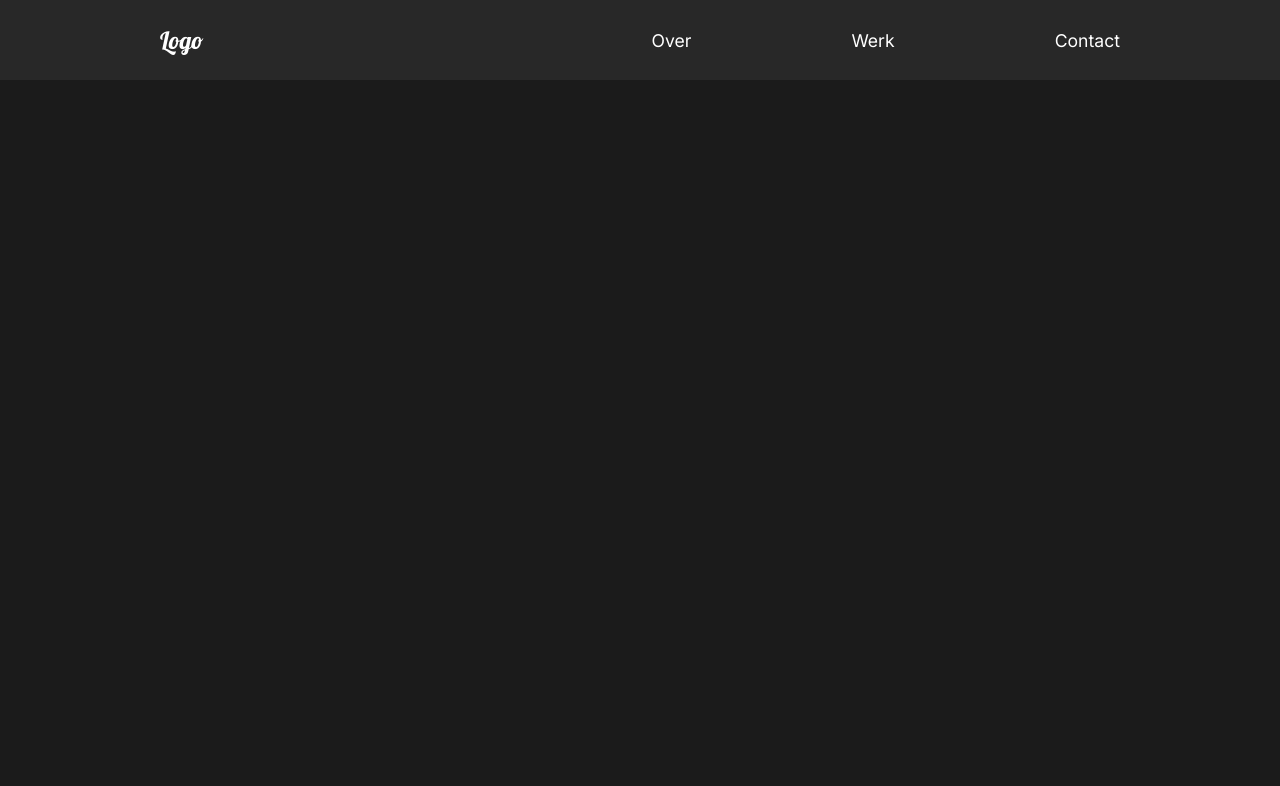
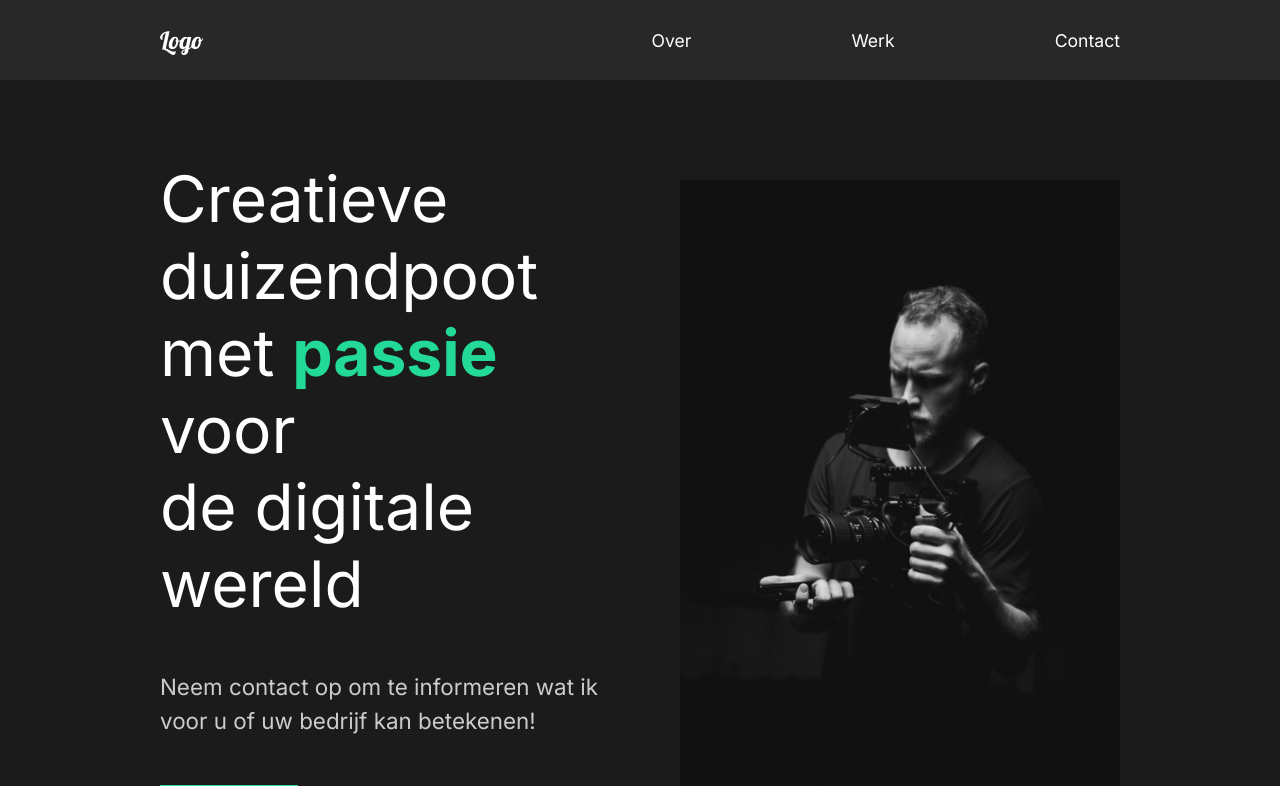
Before and after one commit to DylandeBruijn/react-portfolio, a React (Create React App) app: page /about in a window 1280 px wide. Shown: the top 786 px of the page. Built offline with nearby package versions, Linux system fonts and the light colour scheme.

Commit message:
Add page animations

```diff
--- a/src/App.js
+++ b/src/App.js
@@ -1,5 +1,5 @@
 // Import React Router
-import { Switch, Route } from "react-router-dom";
+import { Switch, Route, useLocation } from "react-router-dom";
 
 // Import Pages
 import { About } from "./pages/About";
@@ -10,16 +10,24 @@ import { ProjectDetail } from "./pages/ProjectDetail";
 // Global Style
 import { GlobalStyle } from "./components/GlobalStyle";
 
+// Animation
+import { AnimatePresence } from "framer-motion";
+
 // Components
 import { Nav } from "./components/Nav";
 
 export const App = () => {
+	const location = useLocation();
 	return (
 		<div className="App">
 			<GlobalStyle />
 			<Nav />
-			<Switch>
+			<AnimatePresence exitBeforeEnter>
+				<Switch location={location} key={location.pathname}>
 					<Route path="/" exact>
+						<About />
+					</Route>
+					<Route path="/about" exact>
 						<About />
 					</Route>
 					<Route path="/work" exact>
@@ -32,6 +40,7 @@ export const App = () => {
 						<Contact />
 					</Route>
 				</Switch>
+			</AnimatePresence>
 		</div>
 	);
 };
--- /dev/null
+++ b/src/animation.js
@@ -0,0 +1,17 @@
+export const pageAnimation = {
+	hidden: {
+		opacity: 0,
+		y: 300,
+	},
+	show: {
+		opacity: 1,
+		y: 0,
+		transition: {
+			duration: 1,
+		},
+	},
+	exit: {
+		opacity: 0,
+		y: 300,
+	},
+};
--- a/src/components/AboutSection.js
+++ b/src/components/AboutSection.js
@@ -1,16 +1,13 @@
-// Import React
-import React from "react";
-
-// Styled Components
-import styled from "styled-components";
-
-// Import StyledComponents
+// UI
 import {
 	StyledSection,
 	StyledDescription,
 	StyledImage,
 	StyledHide,
 } from "../styles";
+
+// Framer Motion
+import { motion } from "framer-motion";
 
 // Images
 import homeMain from "../img/home-main.png";
@@ -19,19 +16,19 @@ export const AboutSection = () => {
 	return (
 		<StyledSection>
 			<StyledDescription>
-				<div className="title">
+				<motion.div>
 					<StyledHide>
-						<h2>Creatieve duizendpoot</h2>
+						<motion.h2>Creatieve duizendpoot</motion.h2>
 					</StyledHide>
 					<StyledHide>
-						<h2>
+						<motion.h2>
 							met <span>passie</span> voor
-						</h2>
+						</motion.h2>
 					</StyledHide>
 					<StyledHide>
-						<h2>de digitale wereld</h2>
+						<motion.h2>de digitale wereld</motion.h2>
 					</StyledHide>
-				</div>
+				</motion.div>
 				<p>
 					Neem contact op om te informeren wat ik voor u of uw bedrijf kan
 					betekenen!
--- a/src/components/FaqSection.js
+++ b/src/components/FaqSection.js
@@ -1,10 +1,7 @@
-// Import React
-import React from "react";
-
 // Styled Components
 import styled from "styled-components";
 
-// Import StyledComponents
+// UI
 import { StyledSection } from "../styles";
 
 export const FaqSection = () => {
--- a/src/components/Nav.js
+++ b/src/components/Nav.js
@@ -1,7 +1,4 @@
-// Import React
-import React from "react";
-
-// Import React Router
+// React Router
 import { NavLink } from "react-router-dom";
 
 // Styled Components
--- a/src/pages/About.js
+++ b/src/pages/About.js
@@ -1,17 +1,23 @@
-// Import React
-import React from "react";
-
-//Page Components
+// UI
 import { AboutSection } from "../components/AboutSection";
 import { ServicesSection } from "../components/ServicesSection";
 import { FaqSection } from "../components/FaqSection";
 
+// Animations
+import { motion } from "framer-motion";
+import { pageAnimation } from "../animation";
+
 export const About = () => {
 	return (
-		<>
+		<motion.div
+			variants={pageAnimation}
+			initial="hidden"
+			animate="show"
+			exit="exit"
+		>
 			<AboutSection />
 			<ServicesSection />
 			<FaqSection />
-		</>
+		</motion.div>
 	);
 };
--- a/src/pages/Contact.js
+++ b/src/pages/Contact.js
@@ -1,10 +1,17 @@
-// Import React
-import React from "react";
+// Animations
+import { motion } from "framer-motion";
+import { pageAnimation } from "../animation";
 
 export const Contact = () => {
 	return (
-		<div>
+		<motion.div
+			variants={pageAnimation}
+			initial="hidden"
+			animate="show"
+			exit="exit"
+			style={{ background: "#fff" }}
+		>
 			<h1>Contact</h1>
-		</div>
+		</motion.div>
 	);
 };
--- a/src/pages/ProjectDetail.js
+++ b/src/pages/ProjectDetail.js
@@ -1,14 +1,18 @@
-// Import React
-import React, { useState, useEffect } from "react";
-
-// Import Styled Components
-import styled from "styled-components";
+// React
+import { useState, useEffect } from "react-dom";
 
 // React Router
 import { useHistory } from "react-router";
 
-// Import MovieState
+// Projects
 import { ProjectState } from "../projectState";
+
+// Styled Components
+import styled from "styled-components";
+
+// Animations
+import { motion } from "framer-motion";
+import { pageAnimation } from "../animation";
 
 export const ProjectDetail = () => {
 	const history = useHistory();
@@ -24,7 +28,12 @@ export const ProjectDetail = () => {
 		setProject(currentProject[0]);
 	}, [projects, url]);
 	return (
-		<StyledDetails>
+		<StyledDetails
+			variants={pageAnimation}
+			initial="hidden"
+			animate="show"
+			exit="exit"
+		>
 			<StyledHeadLine>
 				<h2>{project?.title}</h2>
 				<img src={project?.mainImg} alt="project" />
@@ -45,7 +54,7 @@ export const ProjectDetail = () => {
 	);
 };
 
-const StyledDetails = styled.div`
+const StyledDetails = styled(motion.div)`
 	color: white;
 `;
 
--- a/src/pages/Work.js
+++ b/src/pages/Work.js
@@ -1,11 +1,12 @@
-// Import React
-import React from "react";
-
-// Import Styled Components
+// Styled Components
 import styled from "styled-components";
 
-// Import Link
+// React Router
 import { Link } from "react-router-dom";
+
+// Animations
+import { motion } from "framer-motion";
+import { pageAnimation } from "../animation";
 
 // Images
 import projectOneOverview from "../img/project-1-overview.png";
@@ -14,7 +15,13 @@ import projectThreeOverview from "../img/project-3-overview.png";
 
 export const Work = () => {
 	return (
-		<StyledWork>
+		<StyledWork
+			variants={pageAnimation}
+			initial="hidden"
+			animate="show"
+			exit="exit"
+			style={{ background: "#fff" }}
+		>
 			<StyledProject>
 				<h2>Project 1</h2>
 				<div className="line"></div>
@@ -40,7 +47,7 @@ export const Work = () => {
 	);
 };
 
-const StyledWork = styled.div`
+const StyledWork = styled(motion.div)`
 	min-height: 100vh;
 	overflow: hidden;
 	padding: 5rem 10rem;
```
Also changed, not shown: src/components/ServicesSection.js (+4 -6 lines). Lines whose indentation alone changed are shown as unchanged.
